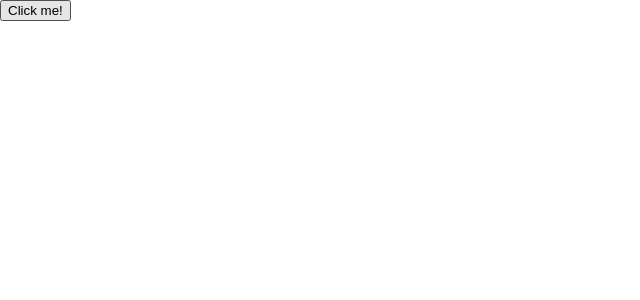
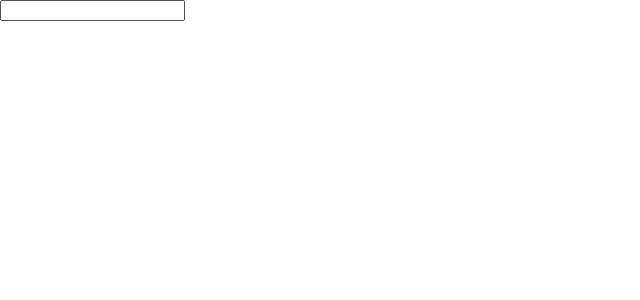
Before and after one commit to RadiantK/vue3-test, a Vue app: page / in a window 1280 px wide. Shown: the top 300 px of the page, without its empty margins (0-640 px from the left). Built offline with nearby package versions, Linux system fonts and the light colour scheme.

Commit message:
이벤트 핸들링-수식어들

```diff
--- a/src/App.vue
+++ b/src/App.vue
@@ -1,25 +1,21 @@
 <template>
-  <!-- part8.5  -->
-  <!-- 하나의 요소에 이벤트가 발생할 때 실행할 메소드가 여러개라면
-  쉼표로 구분하면서 메소드를 호출하겠다는 소괄호 필수 -->
-  <button @click="handlerA(), handlerB()">
-    Click me!
-  </button>
+  <!-- part10 이벤트핸들링 키 수식어 -->
+  <input
+    type="text"
+    @ketdown="handler" />
 </template>
 
 <script>
 
-// part.8.5
+// part10 이벤트 핸들링 키 수식어
 export default {
   methods: {
-    handlerA() {
-      console.log('A')
-    },
-    handlerB() {
-      console.log('B')
+    handler(event) {
+      console.log(event)
     }
   }
 }
+
 </script>
 
 <style scoped lang="scss">
```
Also changed, not shown: Appeverything.js (+101 -0 lines), package.json (line endings or trailing spaces), 1 other file (tests, documents, lock files or other folders).
